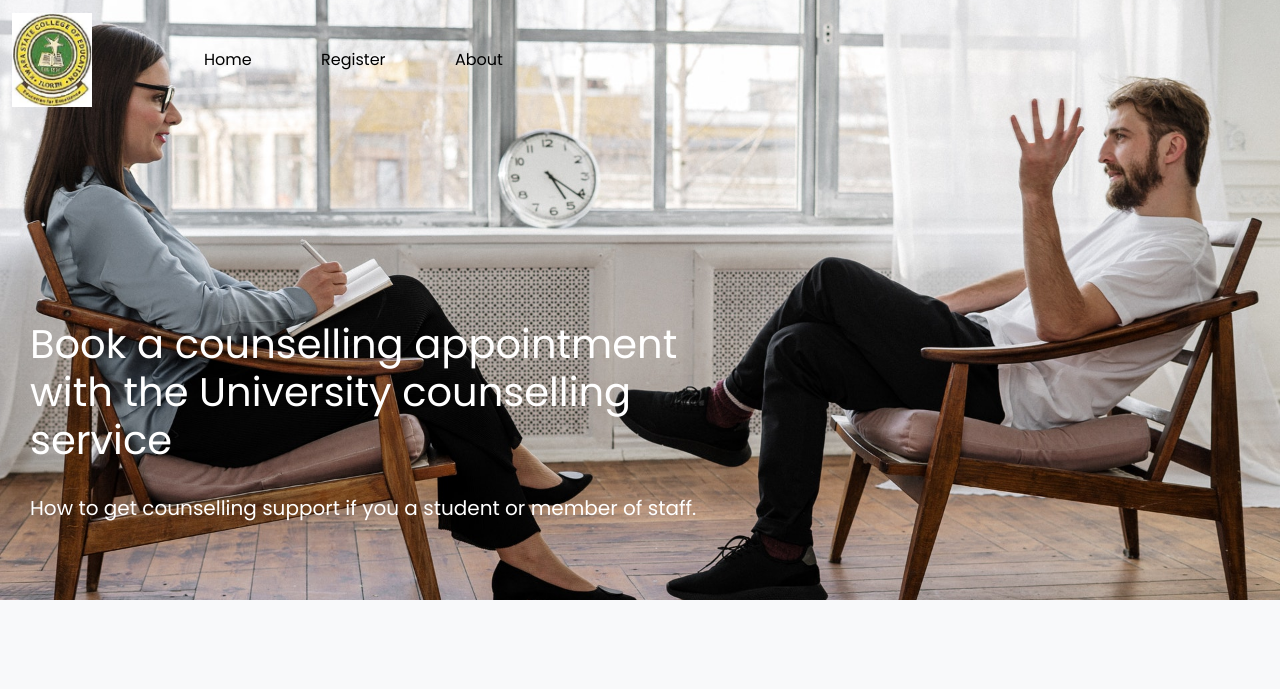
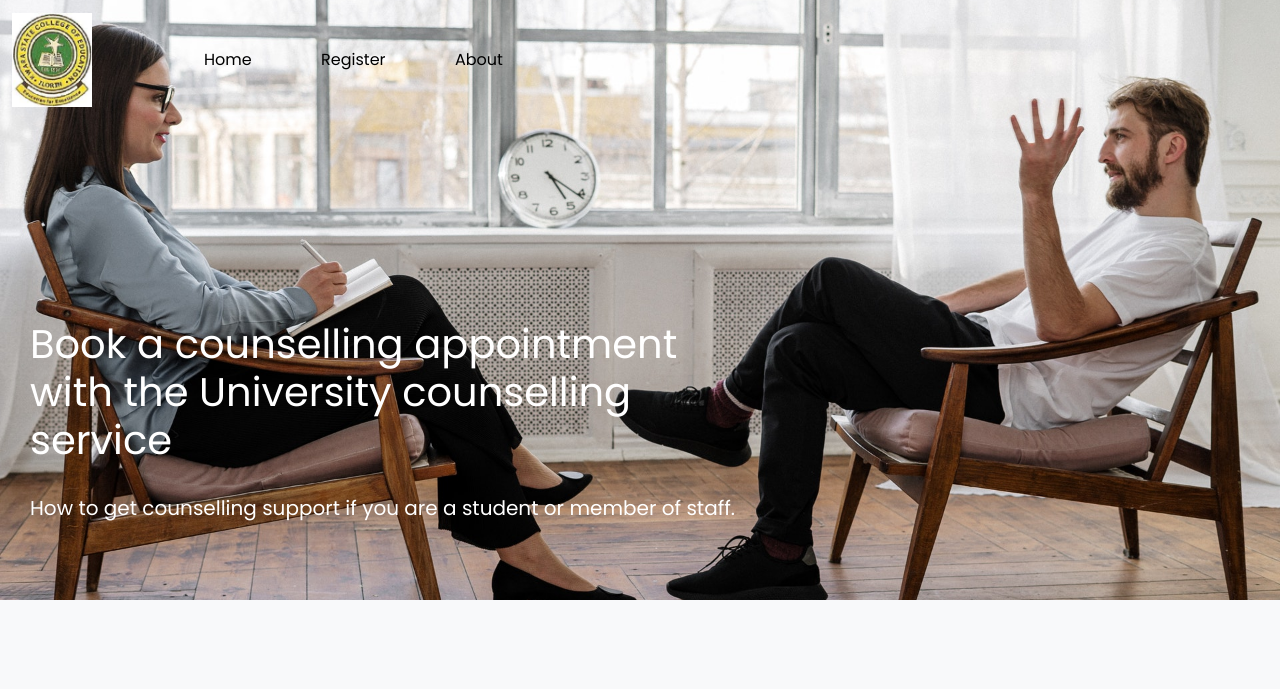
Before and after one commit to Maiqel1/rahmat, a PHP site: page / in a window 1280 px wide. Shown: the top 689 px of the page. Run offline with PHP 8.4, Linux system fonts and the light colour scheme.

Commit message:
Update index.php

```diff
--- a/index.php
+++ b/index.php
@@ -57,7 +57,7 @@
           service
         </h1>
         <br />
-        <h5>How to get counselling support if you a student or member of staff.</h5>
+        <h5>How to get counselling support if you are a student or member of staff.</h5>
       </section>
     </header>
     <br /><br /><br />
```
